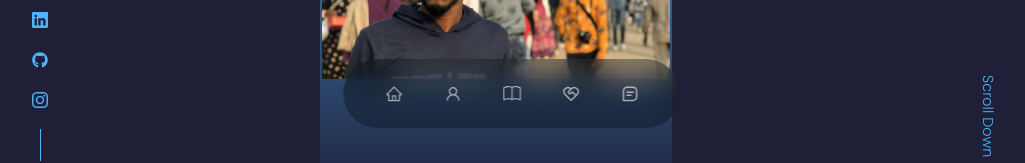
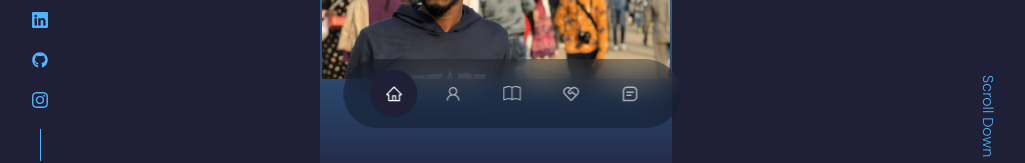
Before and after one commit to mohamedfazilk/React-Portfolio, a React (Create React App) app: page / in a window 1280 px wide. Shown: the part 640-803 px from the top of the page, without its empty margins (128-1153 px from the left). Built offline with nearby package versions, Linux system fonts and the light colour scheme.

Commit message:
set active as a class for home icon

```diff
--- a/src/components/nav/Nav.jsx
+++ b/src/components/nav/Nav.jsx
@@ -8,7 +8,7 @@ import {BiMessageSquareDetail} from 'react-icons/bi';
 const Nav = () => {
   return (
     <nav>
-      <a href="#"  ><AiOutlineHome/></a>
+      <a href="#" className="active" ><AiOutlineHome/></a>
       <a href="#about"><AiOutlineUser/></a>
       <a href="#experience"><BsBook/></a>
       <a href="#services"><RiServiceLine/></a>
--- a/src/components/nav/nav.css
+++ b/src/components/nav/nav.css
@@ -27,6 +27,7 @@ nav a:hover {
     background:rgba(0, 0, 0, 0.3)
 }
 
-nav a:active {
+nav a.active {
     background:var(--color-bg);
+    color:var(--color-white);
 }
```
